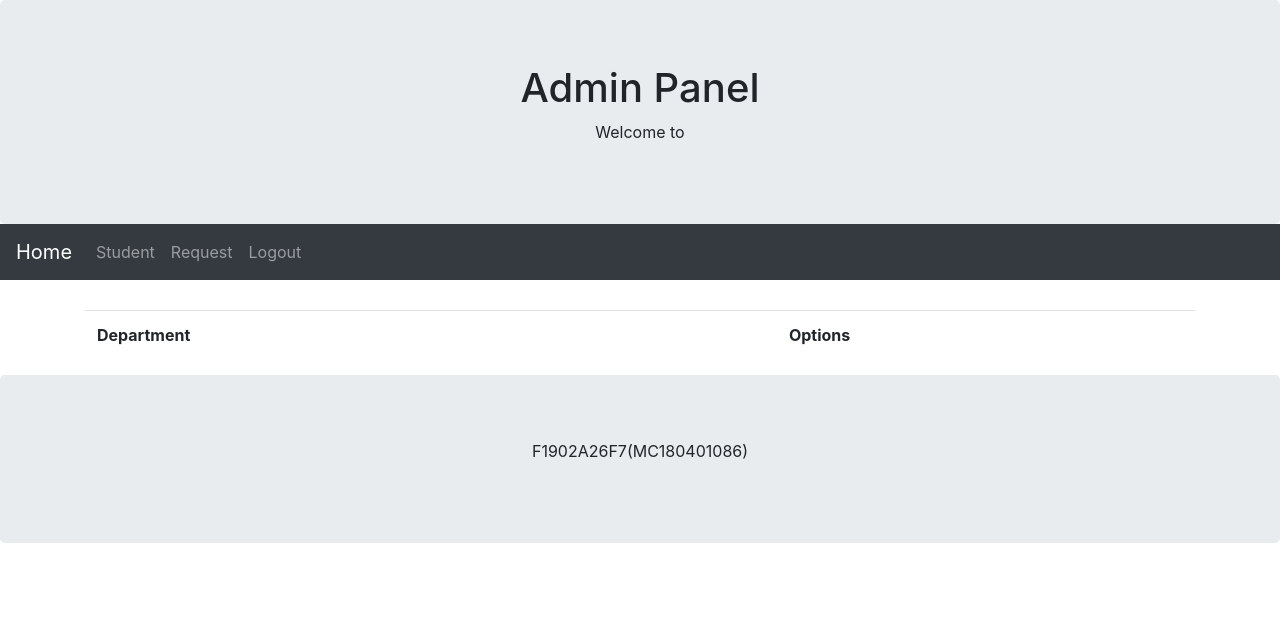
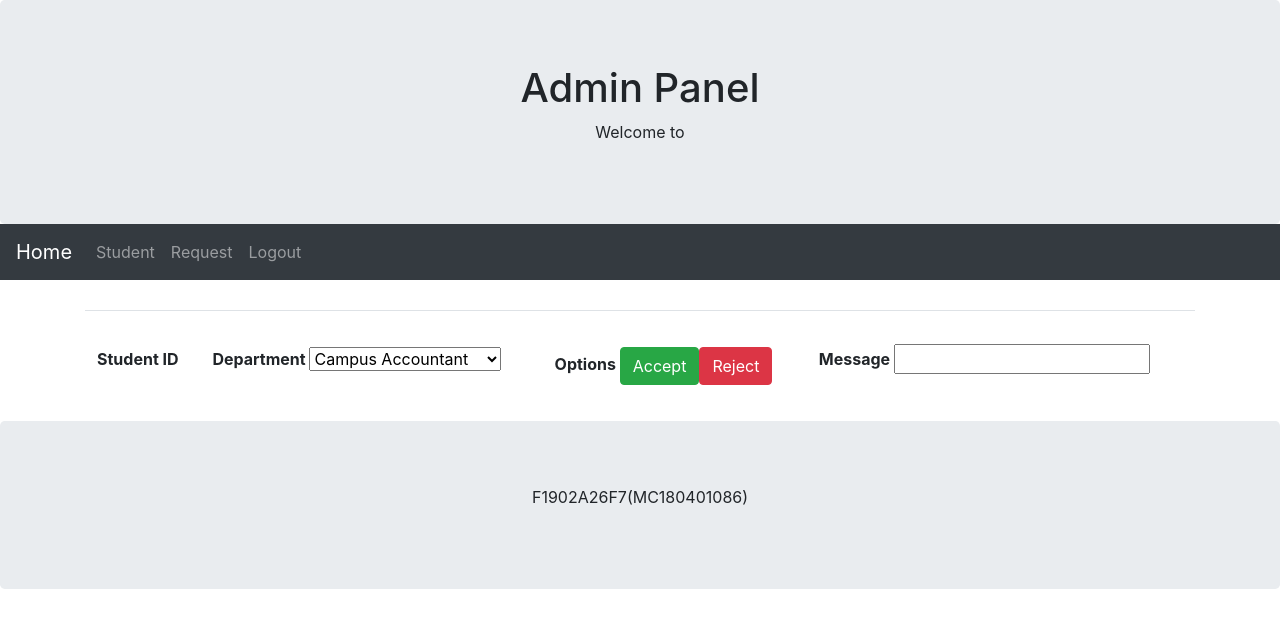
Before and after one commit to kakap312/School-Clearance-System, a PHP site: page /request.php in a window 1280 px wide. Shown: the top 625 px of the page. Run offline with PHP 8.4, Linux system fonts and the light colour scheme; lists and menus that the app fills with data are empty.

Commit message:
request.php modified

```diff
--- a/OnlineClearance/admin/request.php
+++ b/OnlineClearance/admin/request.php
@@ -17,34 +17,39 @@ if (isset($_GET["Reject"])) {
 	}
 }
  ?>
+
 <div class="container " style="margin-top: 30px;">
 	<div class="row">
 		<div class="col-sm-12">
 			<table class="table table-hover">
 				<tr>
-					<th>Department<th>
+					<th><label for student_id><br>Student ID</label></th>
 
-					<th>Options</th>
+					<th><label for department><br>Department</label>
+					<select id department>
+						<option value="CampusAccountant" >Campus Accountant</option>
+				 		<option value="CampusLibrarian">Campus Librarian</optio>
+				 		<option value="ComputerLaboratory">Computer Laboratory</option>
+				 		<option value="Laboratory">Laboratory</option>
+				 		<option value="SeniorHallTutor">Senior Hall Tutor</option>
+				 		<option value="CampusSportsCoach">Campus Sports Coach</option>
+				  		<option value="DeaninCharge">Dean in Charge</option>
+						</select></th>
+					<th><label for options><br>Options
+                      	<?php
+
+
+					echo "<a href='request.php?Accept='.[id].' class='btn btn-success'>Accept</a>";
+					echo "<a href='request.php?Reject='.[id].' class='btn btn-danger'>Reject</a>";
+
+			  ?>
+					</label></th>
+					<th><label for message><br>Message</label>
+					<input class="form control" type="text" name="message" required></th>
+
 
 				</tr>
-			<?php
-			if (isset($_GET['indexnumber'] )) {
-				$sql="SELECT * FROM request,department where request.id=department.id";
-			$result=$connect->query($sql);
 
-			if ($result->num_rows>0) {
-				while ($row=$result->fetch_assoc()) {
-					echo "<tr><td>".$row["Name"]."</td>";
-
-					echo "<td><a href='request.php?Accept=".$row["id"]."' class='btn btn-success'>Accept</a></td>";
-					echo "<td><a href='request.php?Reject=".$row["id"]."' class='btn btn-danger'>Reject</a></td>";
-					echo "<td><a href='upload.php?department=".$row["department_id"]."' class='btn btn-info'>upload</a></td>";
-
-
-				}
-			}
-		}
-			  ?>
 
 
 			</table>
--- a/OnlineClearance/student/board.php
+++ b/OnlineClearance/student/board.php
@@ -8,7 +8,7 @@
 				<tr>
 					<th>Department</th>
 					<th>Status</th>
-			        <th>Comment</th>
+			        <th>Message</th>
 
 				</tr>
 			<?php
```
